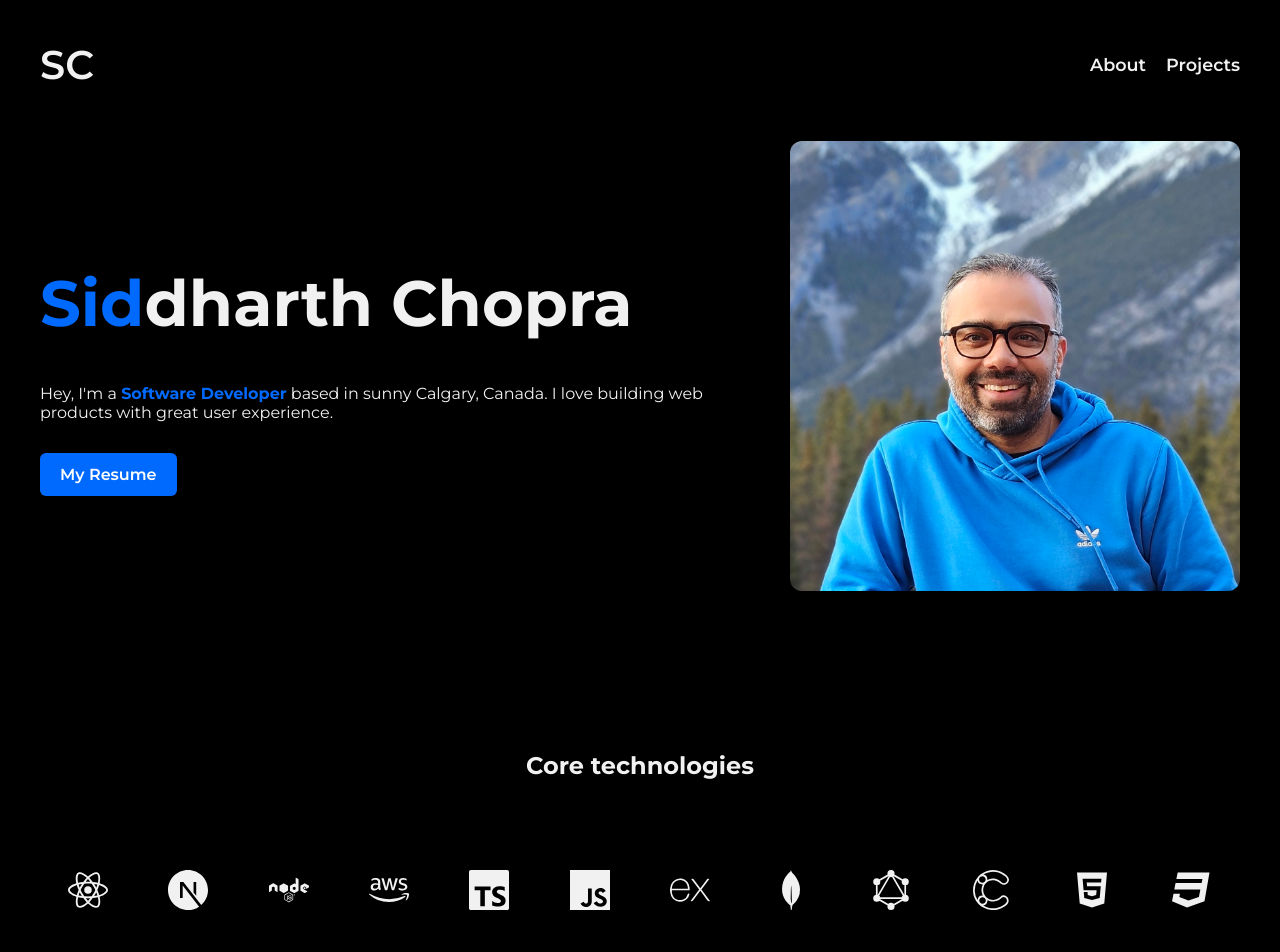
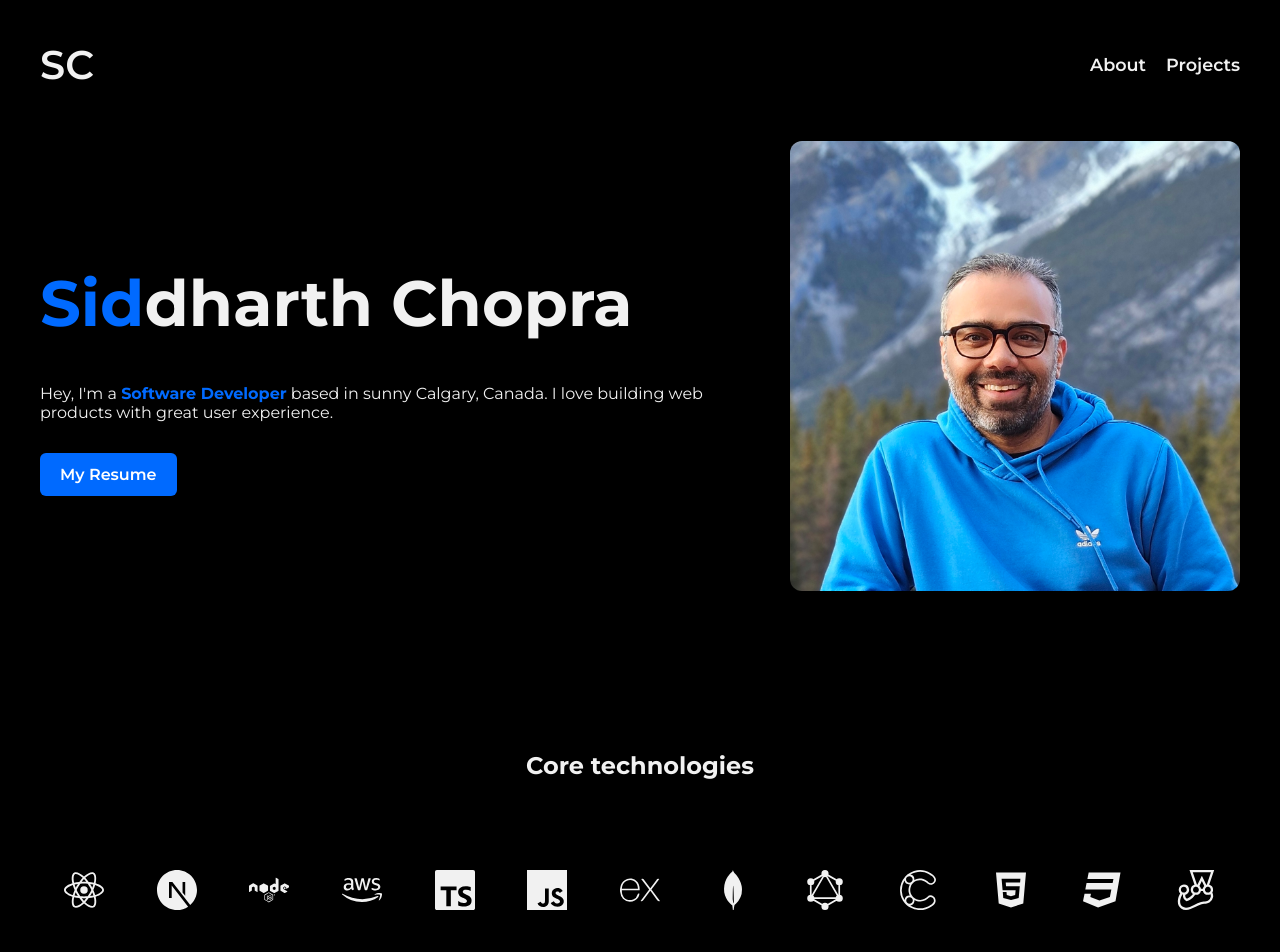
Before and after one commit to sidchopp/sid-chopra, a React (Create React App) app: page / in a window 1280 px wide. Shown: the top 952 px of the page. Built offline with nearby package versions, Linux system fonts and the light colour scheme.

Commit message:
JEST icon added to technologies and its Test updated

```diff
--- a/src/components/technologies/Technologies.jsx
+++ b/src/components/technologies/Technologies.jsx
@@ -1,43 +1,19 @@
+import { techIcons } from "./techIcons";
 import styles from "./Technologies.module.css";
 
-import { FaNode, FaAws, FaHtml5, FaCss3 } from "react-icons/fa";
-import {
-  SiReact,
-  SiContentful,
-  SiMongodb,
-  SiGraphql,
-  SiTypescript,
-  SiJavascript,
-  SiNextdotjs,
-  SiExpress,
-} from "react-icons/si";
-
 const Technologies = () => {
-  const techIconsArray = [
-    <SiReact />,
-    <SiNextdotjs />,
-    <FaNode />,
-    <FaAws />,
-    <SiTypescript />,
-    <SiJavascript />,
-    <SiExpress />,
-    <SiMongodb />,
-    <SiGraphql />,
-    <SiContentful />,
-    <FaHtml5 />,
-    <FaCss3 />,
-  ];
   return (
     <div className={styles.technologies}>
       <h2 className={styles.heading}>Core technologies</h2>
       <div className={styles["grid-container"]}>
-        {techIconsArray.map((item, index) => (
+        {techIcons.map((item, index) => (
           <div
             key={index}
             className={styles["grid-item"]}
             data-testid="tech-icon"
+            aria-label={item.label}
           >
-            {item}
+            {item.icon}
           </div>
         ))}
       </div>
--- a/src/components/technologies/Technologies.module.css
+++ b/src/components/technologies/Technologies.module.css
@@ -11,7 +11,7 @@
 
 .grid-container {
     display: grid;
-    grid-template-columns: repeat(12, 1fr);
+    grid-template-columns: repeat(13, 1fr);
     gap: 5px;
     justify-items: center;
     align-items: center;
--- /dev/null
+++ b/src/components/technologies/techIcons.js
@@ -0,0 +1,30 @@
+import { FaNode, FaAws, FaHtml5, FaCss3 } from "react-icons/fa";
+import {
+  SiReact,
+  SiContentful,
+  SiMongodb,
+  SiGraphql,
+  SiTypescript,
+  SiJavascript,
+  SiNextdotjs,
+  SiExpress,
+  SiJest,
+} from "react-icons/si";
+
+const techIcons = [
+  { icon: <SiReact />, label: "React" },
+  { icon: <SiNextdotjs />, label: "Next" },
+  { icon: <FaNode />, label: "Node" },
+  { icon: <FaAws />, label: "AWS" },
+  { icon: <SiTypescript />, label: "TypeScript" },
+  { icon: <SiJavascript />, label: "JavaScript" },
+  { icon: <SiExpress />, label: "Express" },
+  { icon: <SiMongodb />, label: "MongoDB" },
+  { icon: <SiGraphql />, label: "GraphQL" },
+  { icon: <SiContentful />, label: "Contentful" },
+  { icon: <FaHtml5 />, label: "HTML5" },
+  { icon: <FaCss3 />, label: "CSS3" },
+  { icon: <SiJest />, label: "Jest" },
+];
+
+export { techIcons };
```
Also changed, not shown: 1 other file (tests, documents, lock files or other folders).
